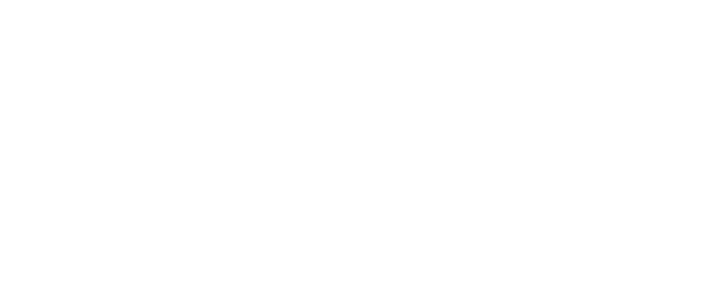
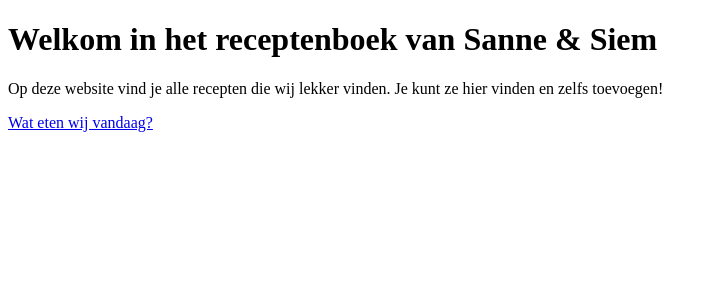
Before and after one commit to Siem-P/Stinki-Receptenboek, a SvelteKit app: page / in a window 1280 px wide. Shown: the top 300 px of the page, without its empty margins (0-717 px from the left). Built offline with nearby package versions, Linux system fonts and the light colour scheme.

Commit message:
Short landingpage

```diff
--- a/src/routes/+page.svelte
+++ b/src/routes/+page.svelte
@@ -1,9 +1,10 @@
 <!-- Homepage -->
 
 
+<h1>Welkom in het receptenboek van Sanne & Siem</h1>
+<p>Op deze website vind je alle recepten die wij lekker vinden. Je kunt ze hier vinden en zelfs toevoegen!</p>
 
-
-
+<a href="/recipe">Wat eten wij vandaag?</a>
 <style>
 
 </style>
```
